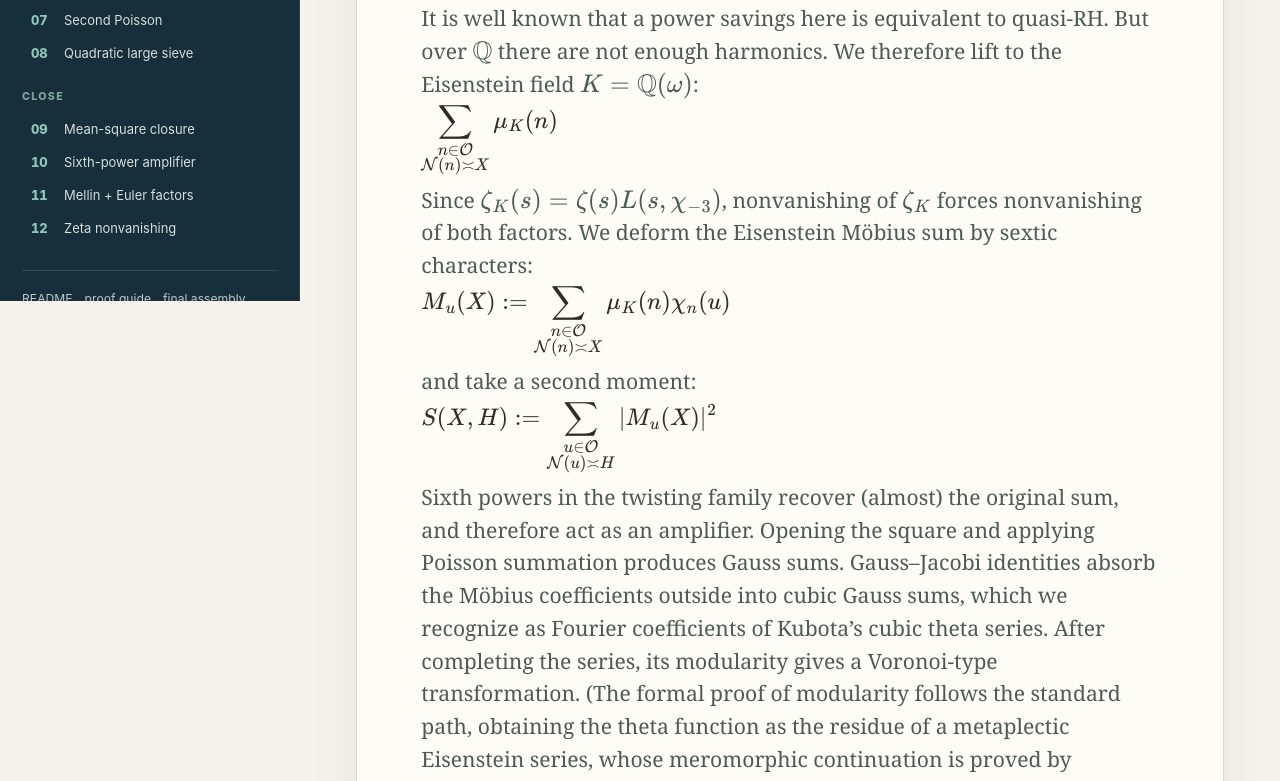
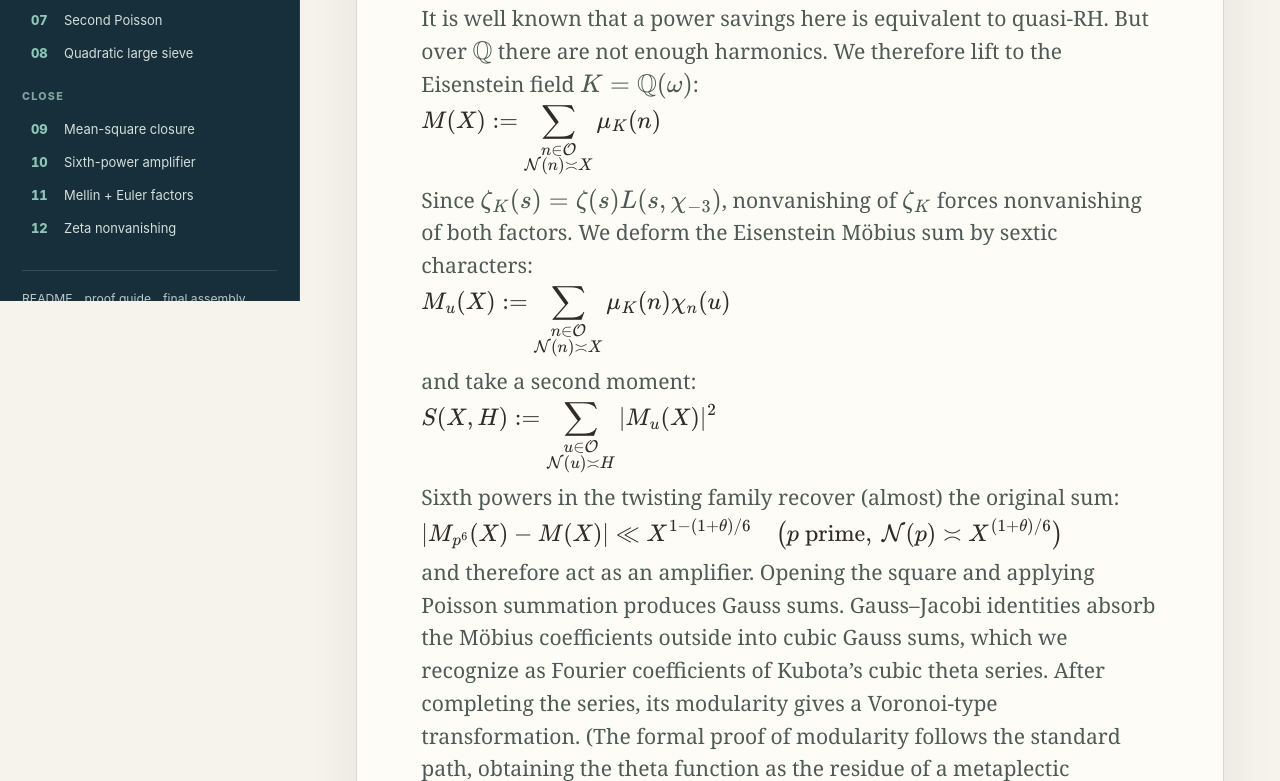
Before and after one commit to AlexKontorovich/quasi-rh, a plain HTML site: page blueprint/index.html in a window 1280 px wide. Shown: the part 499-1280 px from the top of the page. Drawn offline with nearby package versions, Linux system fonts and the light colour scheme.

Commit message:
Name the lifted Mobius sum and state amplifier error

```diff
--- a/blueprint/index.html
+++ b/blueprint/index.html
@@ -371,7 +371,7 @@
             But over \(\mathbb Q\) there are not enough
             harmonics. We therefore lift to the Eisenstein field
             \(K=\mathbb Q(\omega)\):
-            <span class="hero-equation">\(\displaystyle \sum_{\substack{n\in\mathcal O\\\mathcal N(n)\asymp X}}\mu_K(n)\)</span>
+            <span class="hero-equation">\(\displaystyle M(X):=\sum_{\substack{n\in\mathcal O\\\mathcal N(n)\asymp X}}\mu_K(n)\)</span>
             Since
             \(\zeta_K(s)=\zeta(s)L(s,\chi_{-3})\), nonvanishing of
             \(\zeta_K\) forces nonvanishing of both factors. We deform the
@@ -380,7 +380,9 @@
             and take a second moment:
             <span class="hero-equation">\(\displaystyle S(X,H):=\sum_{\substack{u\in\mathcal O\\\mathcal N(u)\asymp H}}|M_u(X)|^2\)</span>
             Sixth powers in the twisting family recover (almost) the original
-            sum, and therefore act as an amplifier.
+            sum:
+            <span class="hero-equation">\(\displaystyle |M_{p^6}(X)-M(X)|\ll X^{1-(1+\theta)/6}\quad\bigl(p\text{ prime},\ \mathcal N(p)\asymp X^{(1+\theta)/6}\bigr)\)</span>
+            and therefore act as an amplifier.
             Opening the square and applying Poisson summation produces Gauss
             sums. Gauss–Jacobi identities absorb the Möbius coefficients outside into
             cubic Gauss sums, which we recognize as Fourier coefficients of
```
